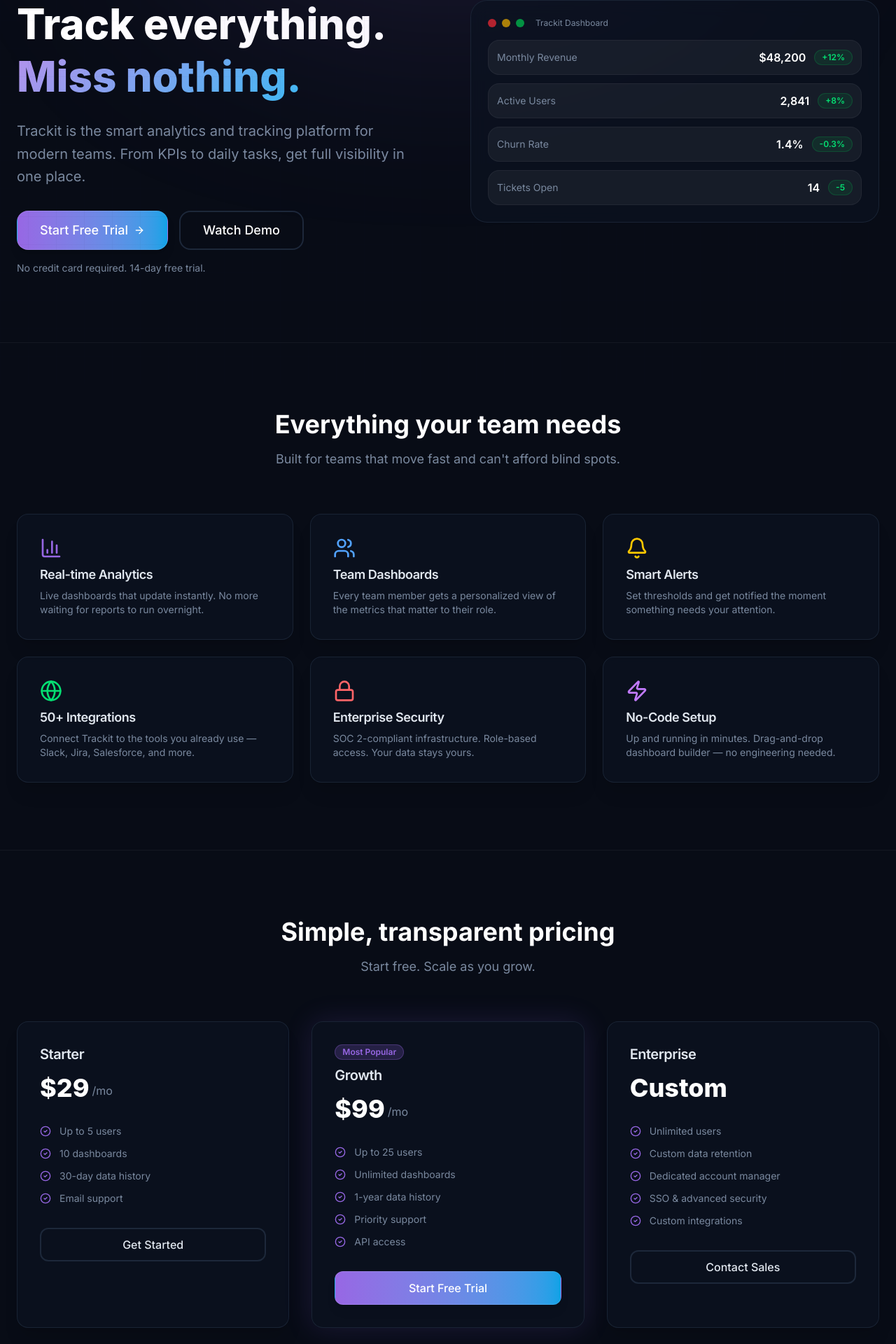
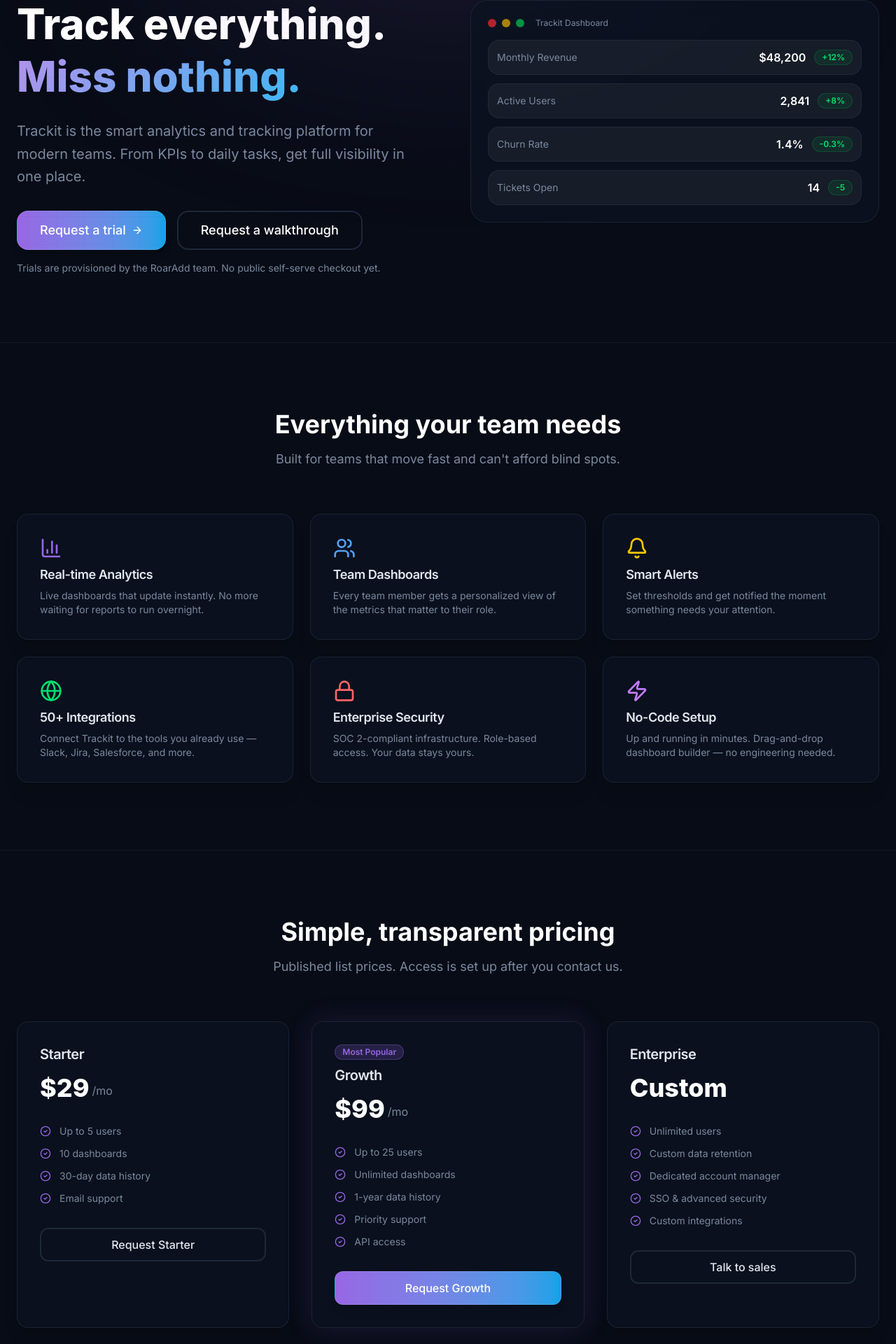
Before and after one commit to RoaraddTrackit-cloud/Roaradd-Services, a React (Vite) app in the folder website/: page /trackit in a window 1280 px wide. Shown: the part 251-2171 px from the top of the page at 70% size. Built offline with nearby package versions, Linux system fonts and the light colour scheme; a web font is replaced by a local one.

Commit message:
fix(website): Trackit pricing CTAs request access instead of dead buttons

```diff
--- a/website/src/pages/Trackit.tsx
+++ b/website/src/pages/Trackit.tsx
@@ -15,9 +15,9 @@ const features = [
 ];
 
 const pricing = [
-  { name: "Starter", price: "$29", period: "/mo", features: ["Up to 5 users", "10 dashboards", "30-day data history", "Email support"], cta: "Get Started", highlight: false },
-  { name: "Growth", price: "$99", period: "/mo", features: ["Up to 25 users", "Unlimited dashboards", "1-year data history", "Priority support", "API access"], cta: "Start Free Trial", highlight: true },
-  { name: "Enterprise", price: "Custom", period: "", features: ["Unlimited users", "Custom data retention", "Dedicated account manager", "SSO & advanced security", "Custom integrations"], cta: "Contact Sales", highlight: false },
+  { name: "Starter", price: "$29", period: "/mo", features: ["Up to 5 users", "10 dashboards", "30-day data history", "Email support"], cta: "Request Starter", highlight: false },
+  { name: "Growth", price: "$99", period: "/mo", features: ["Up to 25 users", "Unlimited dashboards", "1-year data history", "Priority support", "API access"], cta: "Request Growth", highlight: true },
+  { name: "Enterprise", price: "Custom", period: "", features: ["Unlimited users", "Custom data retention", "Dedicated account manager", "SSO & advanced security", "Custom integrations"], cta: "Talk to sales", highlight: false },
 ];
 
 export default function Trackit() {
@@ -27,7 +27,6 @@ export default function Trackit() {
       <div className="fixed top-0 left-1/2 -translate-x-1/2 -translate-y-1/2 w-[800px] h-[500px] bg-primary/15 blur-[140px] rounded-full pointer-events-none" />
 
       <main className="pt-20">
-        {/* HERO */}
         <section className="py-24">
           <div className="max-w-7xl mx-auto px-6 grid lg:grid-cols-2 gap-16 items-center">
             <motion.div initial={{ opacity: 0, x: -30 }} animate={{ opacity: 1, x: 0 }} transition={{ duration: 0.7 }}>
@@ -44,12 +43,16 @@ export default function Trackit() {
                 Trackit is the smart analytics and tracking platform for modern teams. From KPIs to daily tasks, get full visibility in one place.
               </p>
               <div className="flex flex-col sm:flex-row gap-4">
-                <Button size="lg" variant="gradient" className="gap-2 group">
-                  Start Free Trial <ArrowRight className="w-4 h-4 group-hover:translate-x-1 transition-transform" />
+                <Button size="lg" variant="gradient" className="gap-2 group" asChild>
+                  <Link href="/contact?intent=trackit-trial">
+                    Request a trial <ArrowRight className="w-4 h-4 group-hover:translate-x-1 transition-transform" />
+                  </Link>
                 </Button>
-                <Button size="lg" variant="outline">Watch Demo</Button>
+                <Button size="lg" variant="outline" asChild>
+                  <Link href="/contact?intent=trackit-demo">Request a walkthrough</Link>
+                </Button>
               </div>
-              <p className="mt-4 text-sm text-muted-foreground">No credit card required. 14-day free trial.</p>
+              <p className="mt-4 text-sm text-muted-foreground">Trials are provisioned by the RoarAdd team. No public self-serve checkout yet.</p>
             </motion.div>
             <motion.div initial={{ opacity: 0, scale: 0.95 }} animate={{ opacity: 1, scale: 1 }} transition={{ duration: 0.8, delay: 0.2 }} className="relative">
               <div className="glass-panel rounded-3xl p-6 border border-primary/20">
@@ -80,7 +83,6 @@ export default function Trackit() {
           </div>
         </section>
 
-        {/* FEATURES */}
         <section className="py-24 border-t border-white/5">
           <div className="max-w-7xl mx-auto px-6">
             <div className="text-center mb-16">
@@ -103,12 +105,11 @@ export default function Trackit() {
           </div>
         </section>
 
-        {/* PRICING */}
         <section className="py-24 border-t border-white/5">
           <div className="max-w-7xl mx-auto px-6">
             <div className="text-center mb-16">
               <h2 className="text-3xl md:text-4xl font-bold mb-4">Simple, transparent pricing</h2>
-              <p className="text-muted-foreground text-lg">Start free. Scale as you grow.</p>
+              <p className="text-muted-foreground text-lg">Published list prices. Access is set up after you contact us.</p>
             </div>
             <div className="grid md:grid-cols-3 gap-8">
               {pricing.map((plan, i) => (
@@ -131,7 +132,9 @@ export default function Trackit() {
                           </li>
                         ))}
                       </ul>
-                      <Button className="w-full" variant={plan.highlight ? "gradient" : "outline"}>{plan.cta}</Button>
+                      <Button className="w-full" variant={plan.highlight ? "gradient" : "outline"} asChild>
+                        <Link href={plan.name === "Enterprise" ? "/contact?intent=trackit-enterprise" : "/contact?intent=trackit-trial"}>{plan.cta}</Link>
+                      </Button>
                     </CardContent>
                   </Card>
                 </motion.div>
@@ -140,7 +143,6 @@ export default function Trackit() {
           </div>
         </section>
 
-        {/* CROSS-LINK */}
         <section className="py-16 border-t border-white/5 bg-secondary/30">
           <div className="max-w-4xl mx-auto px-6 text-center">
             <p className="text-muted-foreground mb-4">Need Trackit deployed across your enterprise?</p>
```
